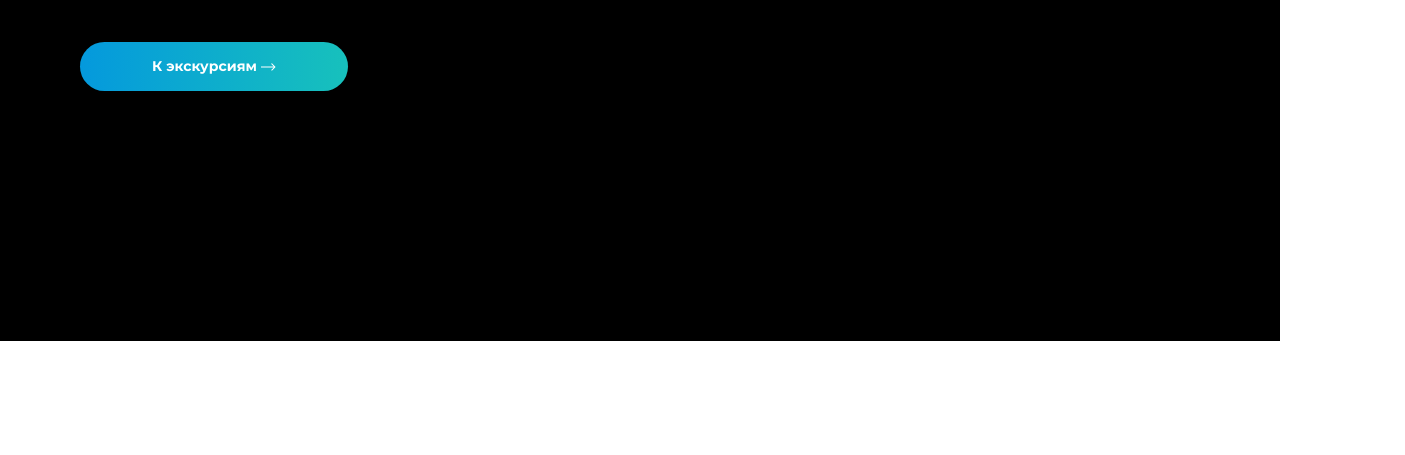
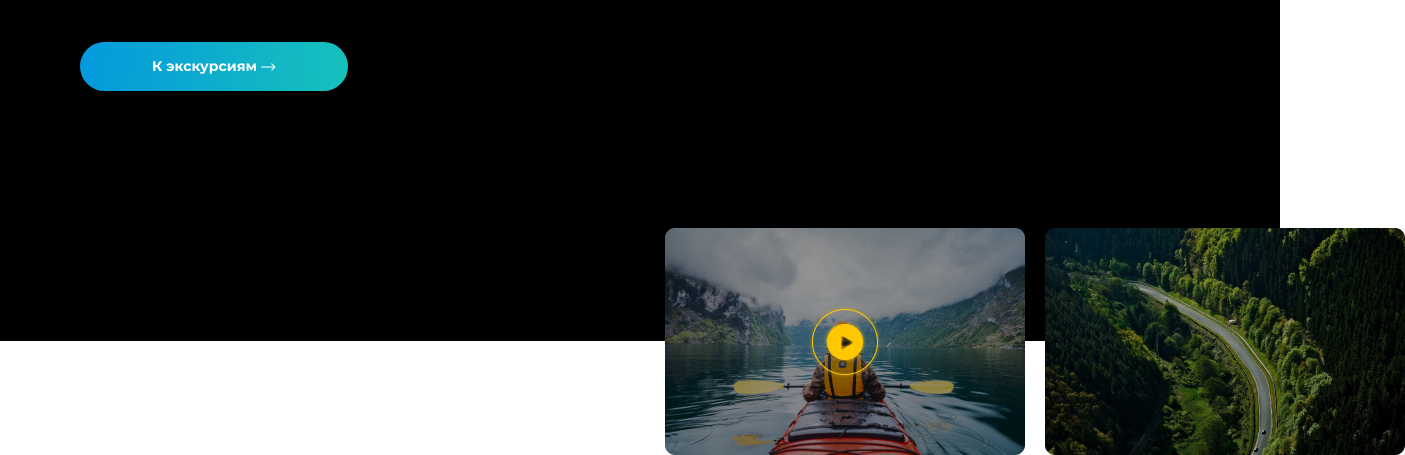
Before and after one commit to Svetishna/PeroTravel, a plain HTML site: page index.html in a window 1280 px wide. Shown: the part 471-926 px from the top of the page, 1405 px wide, since content can reach past the window. Before the commit the page ends 812 px from the top, so only its background shows below. Drawn offline with Linux system fonts and the light colour scheme; a web font is replaced by a local one.

Commit message:
another commit

```diff
--- a/css/default.css
+++ b/css/default.css
@@ -106,3 +106,27 @@ h4 {
         padding: 0 15px;
     }
 }
+
+.blue_button {
+    background: linear-gradient(92.71deg, #0499DD 0%, #17C1BC 100%);
+    border-radius: 60px;
+    border: none;
+    font-weight: 700;
+    font-size: 14px;
+    line-height: 17px;
+    color: var(--white);
+    padding: 16px 72px;
+    margin-top: 60px;
+}
+
+@media (max-width: 768px) {
+    .blue_button {
+        margin-top: 100px;
+    }
+}
+
+@media (max-width: 428px) {
+    .blue_button {
+        margin-top: 90px;
+    }
+}
--- a/css/style.css
+++ b/css/style.css
@@ -151,9 +151,7 @@
     .hero {
         grid-template-columns: 380px;
     }
-}
 
-@media (max-width: 440px) {
     .hero__headings {
         max-width: 323px;
     }
@@ -178,26 +176,17 @@
     margin-bottom: 15px;
 }
 
-.blue_button {
-    background: linear-gradient(92.71deg, #0499DD 0%, #17C1BC 100%);
-    border-radius: 60px;
-    border: none;
-    font-weight: 700;
-    font-size: 14px;
-    line-height: 17px;
-    color: var(--white);
-    padding: 16px 72px;
-    margin-top: 60px;
+.aside {
+    max-width: 100%;
 }
 
-@media (max-width: 768px) {
-    .blue_button {
-        margin-top: 100px;
-    }
+.aside__video_preview {
+    display: flex;
+    justify-content: flex-end;
+    margin-top: -113px;
+    margin-right: -125px;
 }
 
-@media (max-width: 428px) {
-    .blue_button {
-        margin-top: 90px;
-    }
+.aside__video_preview img:first-child {
+    margin-right: 20px;
 }
--- a/index.html
+++ b/index.html
@@ -75,6 +75,16 @@
 
         </div>
     </header>
+
+    <aside class="aside header__aside">
+        <div class="aside__video_preview">
+            <img src="img/video1.png" alt="video-preview">
+            <img src="img/video2.png" alt="video-preview">
+        </div>
+    </aside>
+    <main>
+
+    </main>
 </body>
 
 </html>
```
Also changed, not shown: img/play.svg (added), img/video1.png (added), img/video2.png (added).
